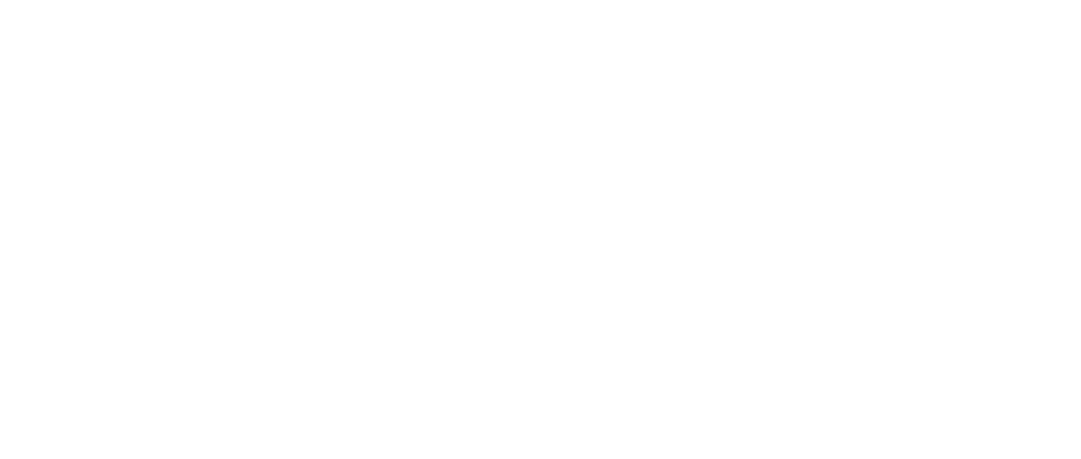
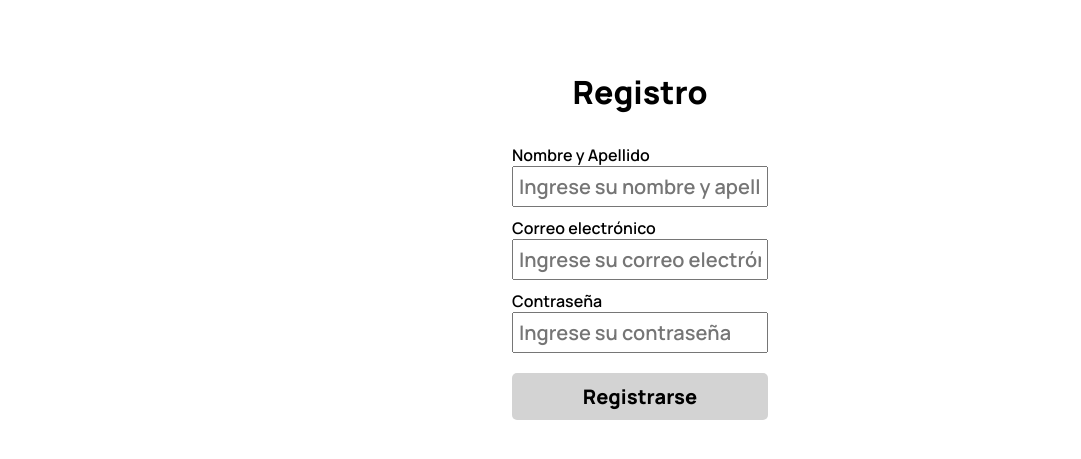
Before and after one commit to juanandreacchio/ProyectoFinalReact-Andreacchio, a React (Vite) app: page /register in a window 1280 px wide. Before the commit this address had no page. Shown: the part 185-644 px from the top of the page, without its empty margins (0-1081 px from the left). Built offline with nearby package versions, Linux system fonts and the light colour scheme.

Commit message:
falta perfil y doble email

```diff
--- a/src/App.jsx
+++ b/src/App.jsx
@@ -11,6 +11,7 @@ import { Checkout } from "./components/Checkout/Checkout";
 import { Login } from "./components/LogIn/Login";
 import { LoginProvider } from "./context/LogInContext";
 import { Profile } from "./components/Profile/Profile";
+import { Register } from "./components/Register/Register";
 
 export const MiContext = createContext();
 
@@ -46,6 +47,7 @@ function App() {
               <Route path="/checkout" element={<Checkout />} />
               <Route path="/login" element={<Login />} />
               <Route path="/profile" element={<Profile />} />
+              <Route path="/register" element={<Register />} />
             </Routes>
           </BrowserRouter>
         </CartProvider>
--- a/src/components/LogIn/Login.jsx
+++ b/src/components/LogIn/Login.jsx
@@ -2,13 +2,16 @@ import { useLogIn } from "../../context/LogInContext";
 import { Formik } from "formik";
 import classes from "./Login.module.css";
 import { Link } from 'react-router-dom'
+import { useMode } from "../../context/ModeContext"
 
 export const Login = () => {
-  const { logged, loginGoogle, login, userName } = useLogIn();
+  const { logged, loginGoogle, login, userName, logout, errorCode } = useLogIn();
+
+  const { mode } = useMode()
 
   return (
     !logged ? (
-    <div className={classes.loginContainer}>
+    <div className={mode === 'light' ? `${classes.loginContainer}` : `${classes.loginContainer} ${classes.loginContainerDM}`}>
       <h1>Iniciar Sesión</h1>
       <Formik
         initialValues={{ email: "", password: "" }}
@@ -78,7 +81,7 @@ export const Login = () => {
                 {errors.password && touched.password && errors.password}
               </p>
             </div>
-
+            {errorCode && <p className={classes.errorMsg}>Credenciales ingresadas incorrectas. Vuelva a intentarlo</p>}
             <button
               type="submit"
               disabled={isSubmitting}
@@ -89,6 +92,7 @@ export const Login = () => {
           </form>
         )}
       </Formik>
+      <Link to='/register'>¿No tienes cuenta? Regístrate!</Link>
       <div className={classes.loginContainerGoogle}>
         <picture className={classes.pictureGoogleIcon}>
       <img src="https://res.cloudinary.com/dmiy7cyjx/image/upload/v1695037223/CursoReact/Google_Icons-09-512_eedsuw.webp" alt="" className={classes.googleIcon} />
@@ -97,9 +101,12 @@ export const Login = () => {
       </div>
     </div>
     ) : (
+      <div className={mode === 'light' ? `${classes.loginContainer}` : `${classes.loginContainer} ${classes.loginContainerDM}`}>
+      {userName ? <h1>Bienvenido/a {userName}!</h1> : <h1>Bienvenido/a!</h1>}
       <div>
-      {userName ? <h1>Bienvenido/a {userName}</h1> : <h1>Bienvenido/a!</h1>}
       < Link to='/'>Ver productos</Link>
+      <button className={classes.signOutBtn} onClick={logout}>Cerrar sesión</button>
+      </div>
       </div>
     )
   );
--- a/src/components/LogIn/Login.module.css
+++ b/src/components/LogIn/Login.module.css
@@ -79,3 +79,44 @@
     transition: all .3s;
     cursor: pointer;
 }
+
+.signOutBtn{
+    cursor: pointer;
+    margin-left: 10px;
+    background-color: red;
+    color: white;
+    border: none;
+    padding: 10px;
+    border-radius: 10px;
+    transition: all .3s;
+}
+
+.signOutBtn:hover{
+    background-color: rgb(206, 2, 2);
+}
+
+/* Dark mode*/
+
+.loginContainerDM{
+    background-color: var(--dm-principal-bg);
+    color: white;
+}
+
+.loginContainerDM .googleLogin,
+.loginContainerDM .inputLogin{
+    color: white;
+    background-color: transparent;
+}
+
+.loginContainerDM .inputLogin{
+    border: 1px solid white
+}
+
+.loginContainerDM .loginBtn{
+    background-color: #07090c;
+    color: white;
+}
+
+.loginContainerDM .loginBtn:hover{
+    background-color: #020203;
+}
--- a/src/components/ProfileWidget/ProfileWidget.jsx
+++ b/src/components/ProfileWidget/ProfileWidget.jsx
@@ -1,9 +1,15 @@
 import { Link } from "react-router-dom";
 import { useLogIn } from "../../context/LogInContext";
 import classes from "./ProfileWidget.module.css";
+import { useMode } from "../../context/ModeContext"
 
 export const ProfileWidget = () => {
   const { logged, userName, userPhoto } = useLogIn();
+
+  const photoNoLoggedBlack = "https://res.cloudinary.com/dmiy7cyjx/image/upload/v1695000251/CursoReact/profileDefault_uffvnj.png"
+  const photoNoLoggedWhite = "https://res.cloudinary.com/dmiy7cyjx/image/upload/v1695045086/CursoReact/Proyecto_nuevo_zt5nki.png"
+
+  const { mode } = useMode()
 
   return logged ? (
     <div className={classes.profileWidgetContainer}>
@@ -14,12 +20,12 @@ export const ProfileWidget = () => {
         className={classes.profileImg}
       />
       </Link>
-      {userName && <p>{userName}</p>}
+      {userName && <p className={mode === 'dark' && `${classes.userNameNavBarDM}` || ''}>{userName}</p>}
     </div>
   ) : (
     <>
     <div className={classes.profileWidgetContainerNoLogged}>
-      <Link to='/login'><img src="https://res.cloudinary.com/dmiy7cyjx/image/upload/v1695000251/CursoReact/profileDefault_uffvnj.png" alt="" className={classes.profileImgNoLoged} /></Link>
+      <Link to='/login'><img src={mode === 'light' ? `${photoNoLoggedBlack}` : `${photoNoLoggedWhite}`} alt="" className={classes.profileImgNoLoged} /></Link>
       </div>
     </>
   );
--- a/src/components/ProfileWidget/ProfileWidget.module.css
+++ b/src/components/ProfileWidget/ProfileWidget.module.css
@@ -29,3 +29,7 @@
     width: 40%;
     height: 100%;
 }
+
+.userNameNavBarDM{
+    color: white;
+}
--- /dev/null
+++ b/src/components/Register/Register.jsx
@@ -0,0 +1,145 @@
+import { useLogIn } from "../../context/LogInContext";
+import { Formik } from "formik";
+import classes from "./Register.module.css";
+import { ToastContainer, toast } from "react-toastify";
+import "react-toastify/dist/ReactToastify.css";
+import { useMode } from "../../context/ModeContext"
+
+export const Register = () => {
+  const { register } = useLogIn();
+
+  const { mode } = useMode()
+
+  const mostrarToast = () => {
+    toast.success("Usuario registrado correctamente!", {
+      position: "top-right",
+      autoClose: 5000,
+      hideProgressBar: false,
+      closeOnClick: true,
+      pauseOnHover: false,
+      draggable: true,
+      progress: undefined,
+      theme: "light",
+    });
+  };
+
+  return (
+    <div className={mode === 'light' ? `${classes.registroContainer}` : `${classes.registroContainer} ${classes.registroContainerDM}`}>
+      <h1>Registro</h1>
+      <Formik
+        initialValues={{ email: "", password: "", name: "" }}
+        validate={(values) => {
+          const errors = {};
+
+          if (!values.email) {
+            errors.email = "Required";
+          } else if (
+            !/^[A-Z0-9._%+-]+@[A-Z0-9.-]+\.[A-Z]{2,}$/i.test(values.email)
+          ) {
+            errors.email = "Invalid email address";
+          }
+          if (!values.name) {
+            errors.name = "Required";
+          }
+          if (!values.password) {
+            errors.password = "Required";
+          }
+
+          return errors;
+        }}
+        onSubmit={(values, { setSubmitting }) => {
+        register(values.email, values.password, values.name);
+          setSubmitting(false);
+          mostrarToast();
+
+        }}
+      >
+        {({
+          values,
+
+          errors,
+
+          touched,
+
+          handleChange,
+
+          handleBlur,
+
+          handleSubmit,
+
+          isSubmitting,
+
+          /* and other goodies */
+        }) => (
+          <form onSubmit={handleSubmit}>
+            <div className={classes.registerInputContainer}>
+              <label htmlFor="name">Nombre y Apellido</label>
+              <input
+                type="text"
+                name="name"
+                onChange={handleChange}
+                onBlur={handleBlur}
+                value={values.name}
+                className={classes.inputRegister}
+                placeholder="Ingrese su nombre y apellido"
+              />
+              <p className={classes.errorMsg}>
+                {errors.name && touched.name && errors.name}
+              </p>
+            </div>
+            <div className={classes.registerInputContainer}>
+              <label htmlFor="email">Correo electrónico</label>
+              <input
+                type="email"
+                name="email"
+                onChange={handleChange}
+                onBlur={handleBlur}
+                value={values.email}
+                className={classes.inputRegister}
+                placeholder="Ingrese su correo electrónico"
+              />
+              <p className={classes.errorMsg}>
+                {errors.email && touched.email && errors.email}
+              </p>
+            </div>
+            <div className={classes.registerInputContainer}>
+              <label htmlFor="password">Contraseña</label>
+              <input
+                type="password"
+                name="password"
+                onChange={handleChange}
+                onBlur={handleBlur}
+                value={values.password}
+                className={classes.inputRegister}
+                placeholder="Ingrese su contraseña"
+              />
+              <p className={classes.errorMsg}>
+                {errors.password && touched.password && errors.password}
+              </p>
+            </div>
+
+            <button
+              type="submit"
+              disabled={isSubmitting}
+              className={classes.registerBtn}
+            >
+              Registrarse
+            </button>
+          </form>
+        )}
+      </Formik>
+      <ToastContainer
+        position="top-right"
+        autoClose={5000}
+        hideProgressBar={false}
+        newestOnTop={false}
+        closeOnClick
+        rtl={false}
+        pauseOnFocusLoss
+        draggable
+        pauseOnHover={false}
+        theme="light"
+      />
+    </div>
+  );
+};
--- /dev/null
+++ b/src/components/Register/Register.module.css
@@ -0,0 +1,62 @@
+.registroContainer{
+    height: 90vh;
+    max-height: 100%;
+    display: flex;
+    justify-content: center;
+    align-items: center;
+    flex-direction: column;
+    gap: 20px;
+}
+
+.registerInputContainer{
+    margin: 10px 0;
+}
+
+.inputRegister{
+    display: block;
+    font-size: 20px;
+    width: 100%;
+    padding: 5px;
+    margin-bottom: 5px;
+}
+
+.errorMsg{
+    color: red;
+}
+
+.registerBtn{
+    margin-top: 10px;
+    width: 100%;
+    border: none;
+    background-color: #D3D3D3;
+    padding: 10px;
+    font-weight: bold;
+    border-radius: 5px;
+    transition: all .3s;
+    font-size: 20px;
+}
+
+.registerBtn:hover{
+    cursor: pointer;
+    background-color: #8f8f8f;
+}
+
+.registroContainerDM{
+    color: white;
+    background-color: var(--dm-principal-bg);
+}
+
+.registroContainerDM .inputRegister{
+    background-color: transparent;
+    color: white;
+    border: 1px solid white;
+}
+
+.registroContainerDM .registerBtn{
+    background-color: #07090c;
+    color: white;
+}
+
+.registroContainerDM .registerBtn:hover{
+    background-color: #020203;
+}
```
Also changed, not shown: src/context/LogInContext.jsx (+8 -9 lines).
